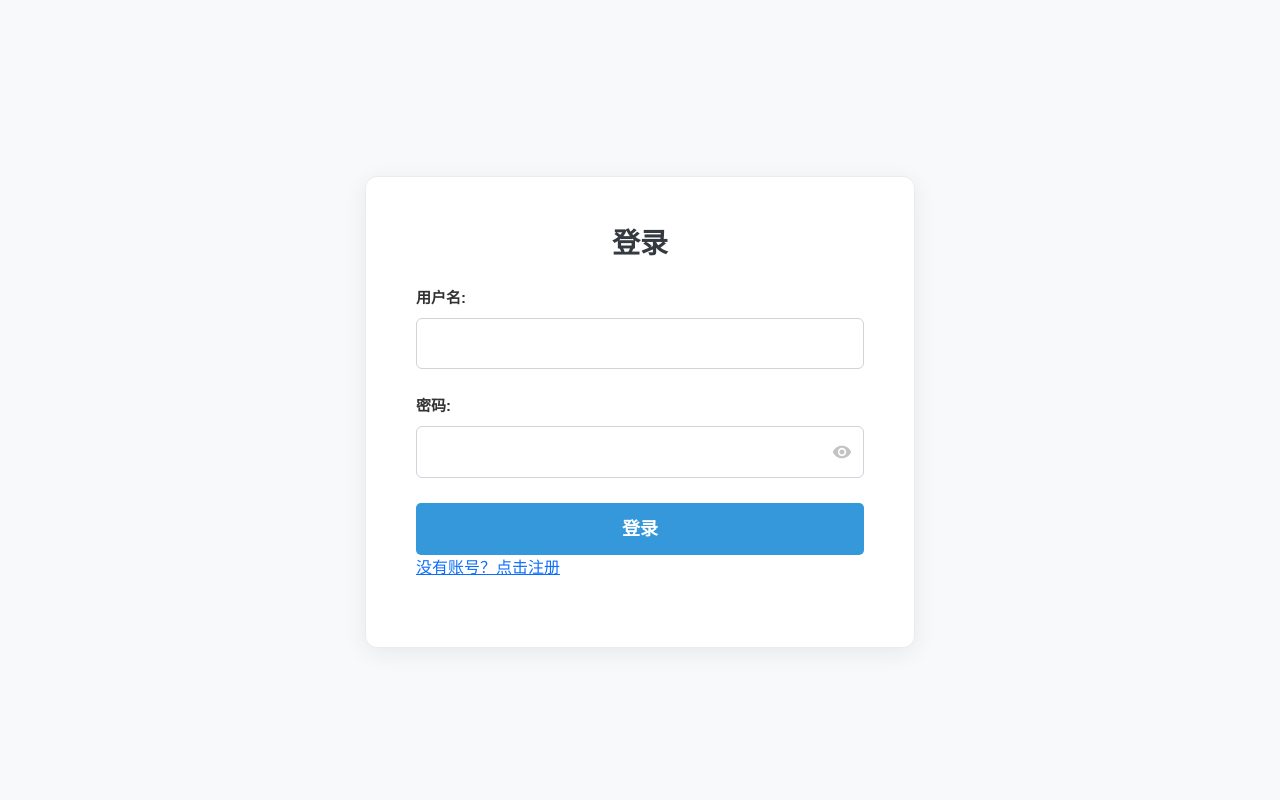
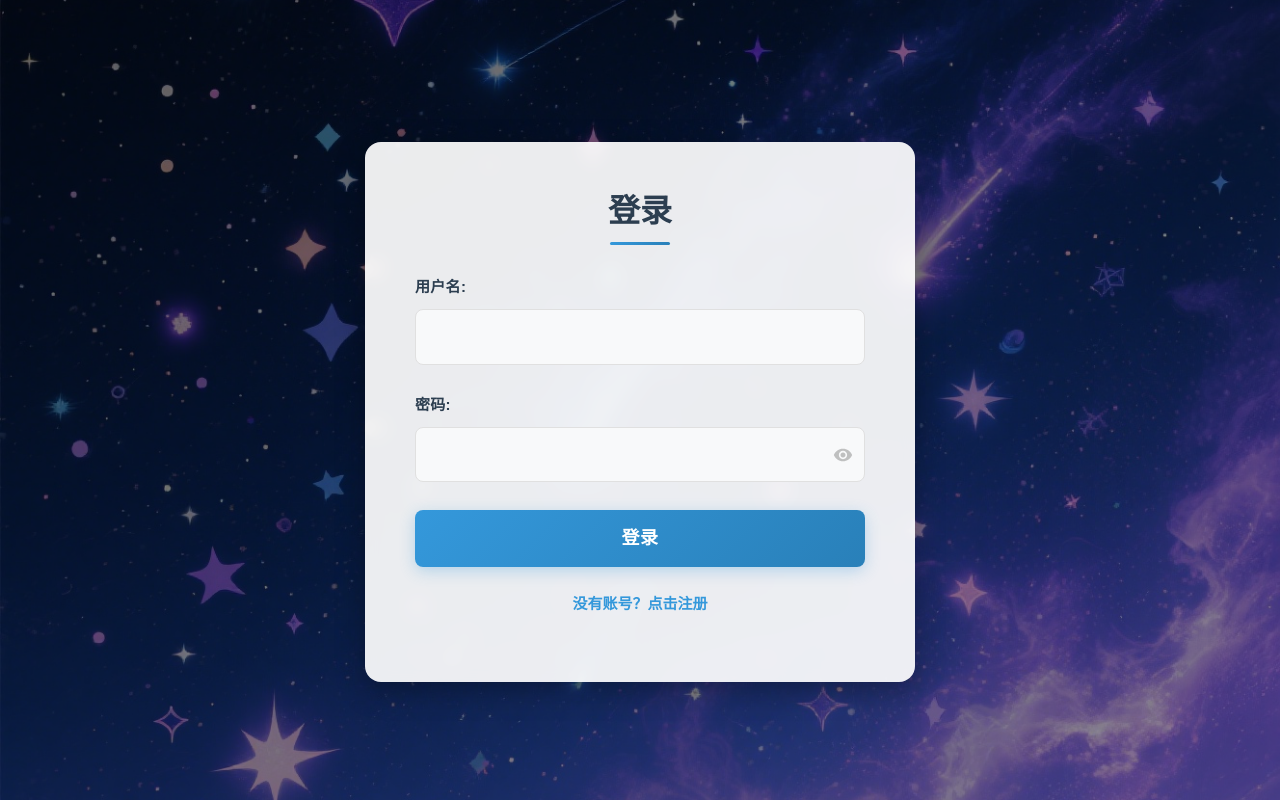
Before and after one commit to yenneroul/SYSU-SE-Project, a Flask app: page /auth/login in a window 1280 px wide. Run offline with Flask 3, Linux system fonts and the light colour scheme.

Commit message:
改进用户界面设计和用户体验
详细改动：
1. 添加了背景图片到登录和注册页面
2. 优化了认证页面容器样式，增加圆角和阴影效果
3. 改进了按钮样式，添加渐变背景和悬停动画
4. 美化了输入框样式，增加内边距和焦点效果
5. 调整了标签和标题样式，添加装饰性下划线
6. 优化了链接样式，添加动画下划线效果
7. 添加了响应式设计，适配不同屏幕尺寸
8. 改进了背景遮罩效果，使用渐变色增加层次感
9. 添加了页面加载动画效果

```diff
--- a/static/css/style.css
+++ b/static/css/style.css
@@ -18,7 +18,24 @@ body.auth-page {
     align-items: center;
     min-height: 100vh;
     padding: 20px;
-    background-color: #f8f9fa; /* 确保认证页面有背景色 */
+    background-image: url('/static/images/backgrounds/auth-bg.png');
+    background-position: center center;
+    background-repeat: no-repeat;
+    background-attachment: fixed;
+    background-size: cover;
+    position: relative;
+}
+
+/* 添加一个遮罩层，使背景图片变暗，让表单更加突出 */
+body.auth-page::before {
+    content: "";
+    position: absolute;
+    top: 0;
+    left: 0;
+    width: 100%;
+    height: 100%;
+    background: linear-gradient(135deg, rgba(0, 0, 0, 0.6), rgba(0, 0, 0, 0.4)); /* 渐变遮罩效果 */
+    z-index: 1;
 }
 
 /* 认证页面的主容器样式 */
@@ -27,6 +44,8 @@ body.auth-page {
     justify-content: center;
     width: 100%;
     padding: 0;
+    position: relative;
+    z-index: 2; /* 确保内容在遮罩层之上 */
 }
 
 /* 在认证页面隐藏导航栏 */
@@ -87,17 +106,77 @@ body.auth-page .navbar {
     margin: 0 auto; /* 修改为 0 auto 使其水平居中 */
     padding: 50px;
     background: white;
-    border-radius: 12px;
-    box-shadow: 0 5px 25px rgba(0,0,0,0.07);
-    border: 1px solid #e9ecef;
+    border-radius: 16px;
+    box-shadow: 0 8px 30px rgba(0,0,0,0.3);
+    border: none;
+    position: relative;
+    z-index: 2; /* 确保在遮罩层之上 */
+    backdrop-filter: blur(8px); /* 增强模糊效果 */
+    background-color: rgba(255, 255, 255, 0.92); /* 微调透明度 */
+    animation: fadeInUp 0.6s ease-out forwards;
+}
+
+/* 响应式调整 */
+@media (max-width: 768px) {
+    .auth-container {
+        padding: 40px 30px;
+        margin: 0 15px;
+    }
+
+    .auth-container h2 {
+        font-size: 28px;
+    }
+}
+
+@media (max-width: 480px) {
+    .auth-container {
+        padding: 30px 20px;
+    }
+
+    .auth-form input[type="text"],
+    .auth-form input[type="email"],
+    .auth-form input[type="password"],
+    .auth-form input[type="url"] {
+        padding: 12px 14px;
+    }
+
+    .btn-primary {
+        padding: 12px 16px;
+    }
+}
+
+/* 添加淡入上升动画 */
+@keyframes fadeInUp {
+    from {
+        opacity: 0;
+        transform: translateY(20px);
+    }
+    to {
+        opacity: 1;
+        transform: translateY(0);
+    }
 }
 
 .auth-container h2 {
     text-align: center;
-    margin-bottom: 25px;
-    font-size: 28px;
-    font-weight: 600;
-    color: #343a40;
+    margin-bottom: 30px;
+    font-size: 32px;
+    font-weight: 700;
+    color: #2c3e50;
+    position: relative;
+    padding-bottom: 15px;
+}
+
+.auth-container h2::after {
+    content: '';
+    position: absolute;
+    bottom: 0;
+    left: 50%;
+    transform: translateX(-50%);
+    width: 60px;
+    height: 3px;
+    background: linear-gradient(90deg, #3498db, #2980b9);
+    border-radius: 3px;
 }
 
 /* 认证页面的警告消息样式 */
@@ -106,14 +185,17 @@ body.auth-page .navbar {
 }
 
 .auth-form .form-group {
-    margin-bottom: 25px;
+    margin-bottom: 28px;
+    position: relative;
 }
 
 .auth-form label {
     display: block;
-    margin-bottom: 8px;
-    font-weight: bold;
+    margin-bottom: 10px;
+    font-weight: 600;
     font-size: 15px;
+    color: #2c3e50;
+    letter-spacing: 0.3px;
 }
 
 .auth-form input[type="text"],
@@ -121,17 +203,20 @@ body.auth-page .navbar {
 .auth-form input[type="password"],
 .auth-form input[type="url"] {
     width: 100%;
-    padding: 12px;
-    border: 1px solid #ced4da;
-    border-radius: 6px;
+    padding: 14px 16px;
+    border: 1px solid #e0e0e0;
+    border-radius: 8px;
     font-size: 16px;
-    transition: border-color .15s ease-in-out, box-shadow .15s ease-in-out;
+    transition: all 0.25s ease;
+    background-color: #f8f9fa;
+    color: #495057;
 }
 
 .auth-form input:focus {
-    border-color: #80bdff;
+    border-color: #3498db;
     outline: 0;
-    box-shadow: 0 0 0 0.2rem rgba(0,123,255,.25);
+    box-shadow: 0 0 0 3px rgba(52, 152, 219, 0.2);
+    background-color: #fff;
 }
 
 /* 解决联系方式选择框过小的问题 */
@@ -205,20 +290,31 @@ body.auth-page .navbar {
 
 /* 按钮 */
 .btn-primary {
-    background: #3498db;
+    background: linear-gradient(135deg, #3498db, #2980b9);
     color: white;
-    padding: 12px 20px;
+    padding: 14px 20px;
     border: none;
-    border-radius: 5px;
+    border-radius: 8px;
     cursor: pointer;
     font-size: 18px;
     font-weight: bold;
     width: 100%;
-    transition: background 0.3s;
+    transition: all 0.3s ease;
+    position: relative;
+    overflow: hidden;
+    letter-spacing: 0.5px;
+    box-shadow: 0 4px 15px rgba(52, 152, 219, 0.3);
 }
 
 .btn-primary:hover {
-    background: #2980b9;
+    background: linear-gradient(135deg, #2980b9, #3498db);
+    box-shadow: 0 7px 20px rgba(52, 152, 219, 0.5);
+    transform: translateY(-3px);
+}
+
+.btn-primary:active {
+    transform: translateY(-1px);
+    box-shadow: 0 3px 10px rgba(52, 152, 219, 0.4);
 }
 
 /* 发布动态表单 */
@@ -663,3 +759,39 @@ body.auth-page .navbar {
     width: 60px;
     height: 60px;
 }
+
+/* 认证页面链接样式 */
+.auth-container p {
+    text-align: center;
+    margin-top: 25px;
+    font-size: 15px;
+    color: #555;
+}
+
+.auth-container p a {
+    color: #3498db;
+    text-decoration: none;
+    font-weight: 600;
+    transition: all 0.3s;
+    position: relative;
+    padding-bottom: 2px;
+}
+
+.auth-container p a::after {
+    content: '';
+    position: absolute;
+    width: 0;
+    height: 2px;
+    bottom: 0;
+    left: 0;
+    background-color: #3498db;
+    transition: width 0.3s ease;
+}
+
+.auth-container p a:hover {
+    color: #2980b9;
+}
+
+.auth-container p a:hover::after {
+    width: 100%;
+}
```
Also changed, not shown: static/images/backgrounds/auth-bg.png (added), static/images/backgrounds/社交网站背景选择 (1).png (added).
